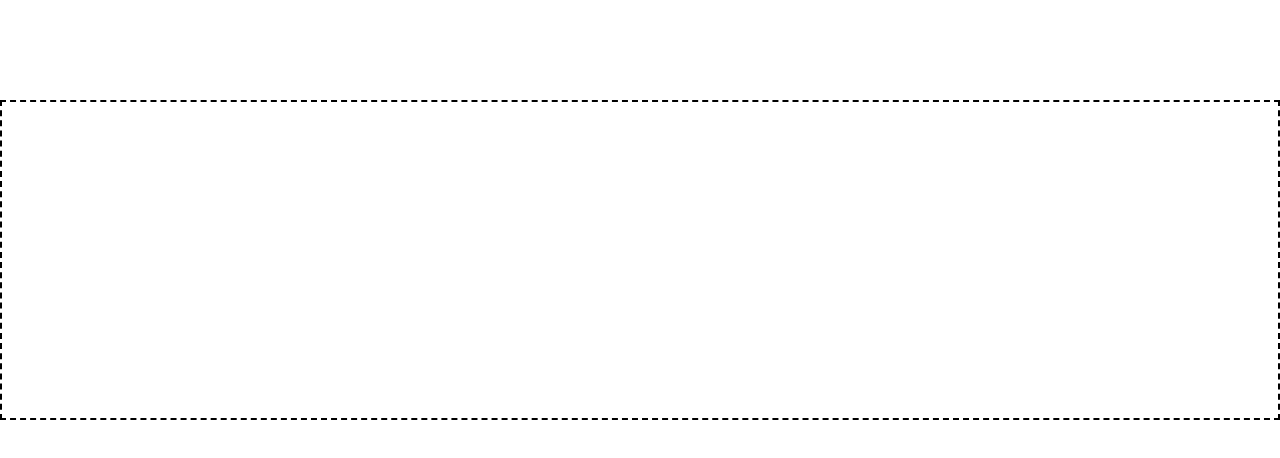
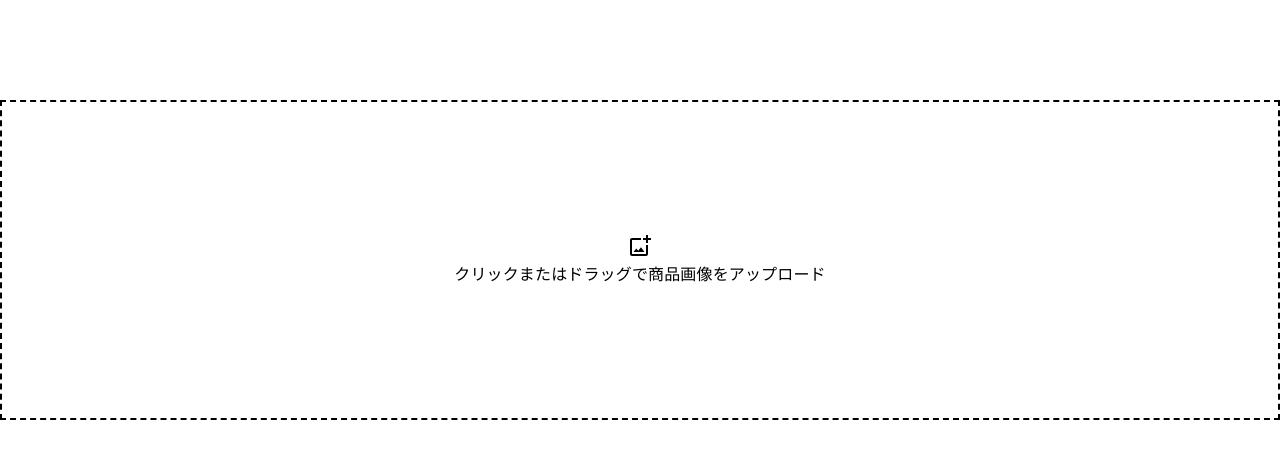
Before and after one commit to yamatatsu1215/react_techtrain, a React (Vite) app: page / in a window 1280 px wide. Shown: the top 458 px of the page. Built offline with nearby package versions, Linux system fonts and the light colour scheme.

Commit message:
compreate-stageng

```diff
--- a/src/components/UploadImages.tsx
+++ b/src/components/UploadImages.tsx
@@ -1,10 +1,29 @@
 import { Box } from "@mui/material";
 import { useBreakpoint } from "../hooks";
+import { useRef } from "react";
+import { useUploadImages } from "../hooks/useUploadImages";
+import { AddPhotoAlternateOutlined } from "@mui/icons-material";
 
 export const UploadImages = () => {
     const breakpoint = useBreakpoint();
+    const { isDragging, setIsDragging, handleFileSelect, handleFileDrop } = useUploadImages();
+    const fileInputRef = useRef<HTMLInputElement>(null);
+
+    const handleUploadClick = () => {
+        fileInputRef.current?.click();
+    };
+
+    const handleDragOver = (event: React.DragEvent<HTMLDivElement>) => {
+        event.preventDefault();
+        setIsDragging(true);
+    };
+
+    const handleDragLeave = () => {
+        setIsDragging(false);
+    };
 
     return (
+        <>
         <Box
             sx={{
                 display: 'flex',
@@ -17,6 +36,53 @@ export const UploadImages = () => {
                 padding: '10px 10px 0 0',
                 border: 'dashed 2px #000',
             }}
-    ></Box>
+        >
+            <Box
+                onDragOver={handleDragOver}
+                onDragLeave={handleDragLeave}
+                onDrop={handleFileDrop}
+                onClick={handleUploadClick}
+                sx={{
+                    display: 'flex',
+                    flexDirection: 'column',
+                    justifyContent: 'center',
+                    alignItems: 'center',
+                    gap: '5px',
+                    width: 'calc(100% - 10px)',
+                    height: 'calc(100% - 10px)',
+                    margin: '0 0 10px 10px',
+                    cursor: 'pointer',
+                    overflow: 'hidden',
+                    wordBreak: 'break-all',
+                    color: '#000',
+                    backgroundColor: isDragging ? '#ddd' : 'transparent',
+                    transition: 'background-color 0.2s',
+                    '&:hover': {
+                        backgroundColor: '#ddd',
+                    },
+                }}>
+                    <AddPhotoAlternateOutlined></AddPhotoAlternateOutlined>
+                    <div style={{ textAlign: 'center' }}>
+                        {isDragging
+                            ? '商品画像をここにドロップ'
+                            : 'クリックまたはドラッグで商品画像をアップロード'
+                        }
+                    </div>
+
+            </Box>
+        </Box>
+        <input
+            type="file"
+            accept="image/png,
+                    image/jpg,
+                    image/jpeg,
+                    image/webp"
+            ref={fileInputRef}
+            style={{
+                display: 'none',
+            }}
+            onChange={handleFileSelect}
+            />
+        </>
     );
 };
--- /dev/null
+++ b/src/hooks/useUploadImages.tsx
@@ -0,0 +1,75 @@
+import { useContext } from "react";
+import { useUploadImagesprops } from '../types';
+import { Context } from "../provider/Context";
+
+export const useUploadImages = (): useUploadImagesprops => {
+    const context = useContext(Context);
+    if (!context) {
+        throw new Error('Context is not provided');
+    }
+
+    const {
+        isDragging,
+        setIsDragging,
+        uploadImages,
+        setUploadImages,
+        originalImages,
+        setOriginalImages,
+        crops,
+        setCrops,
+        zooms,
+        setZooms,
+    } = context;
+
+    const handleFileSelect = (event: React.ChangeEvent<HTMLInputElement>) => {
+        if (uploadImages.length >= 8) return;
+        const file = event.target.files?.[0];
+        if (file) {
+            const fileUrl = URL.createObjectURL(file);
+            setUploadImages([...uploadImages, fileUrl]);
+            setOriginalImages([...originalImages, fileUrl]);
+            event.target.value = '';
+        }
+    };
+
+
+    // 画像のドラッグ＆ドロップ関数
+    const handleFileDrop = (event: React.DragEvent<HTMLDivElement>) => {
+        event.preventDefault();
+        if (uploadImages.length >= 8) {
+            setIsDragging(false);
+            return;
+        }
+        const file = event.dataTransfer.files[0];
+        const allowedFormats = [
+            'image/png',
+            'image/jpeg',
+            'image/jpg',
+            'image/webp',
+        ];
+        if (file && allowedFormats.includes(file.type)) {
+            const fileUrl = URL.createObjectURL(file);
+            setUploadImages([...uploadImages, fileUrl]);
+            setOriginalImages([...uploadImages, fileUrl]);
+            setIsDragging(false);
+        } else {
+            console.log('許可されていない形式');
+            setIsDragging(false);
+        }
+    };
+
+    return {
+        isDragging,
+        setIsDragging,
+        uploadImages,
+        setUploadImages,
+        originalImages,
+        setOriginalImages,
+        crops,
+        setCrops,
+        zooms,
+        setZooms,
+        handleFileSelect,
+        handleFileDrop,
+    };
+};
```
